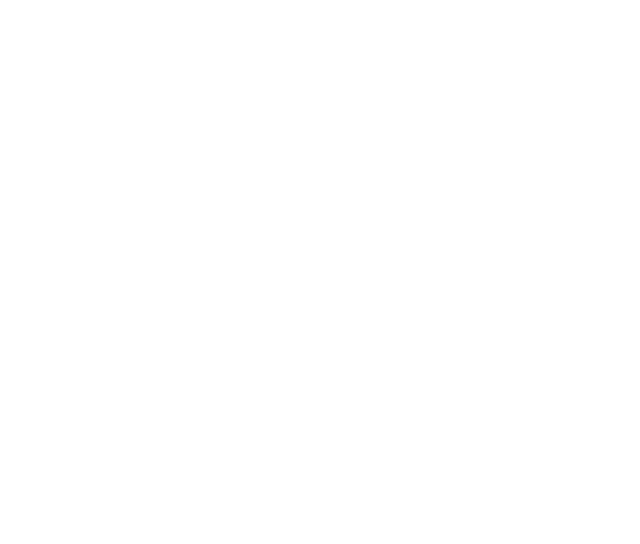
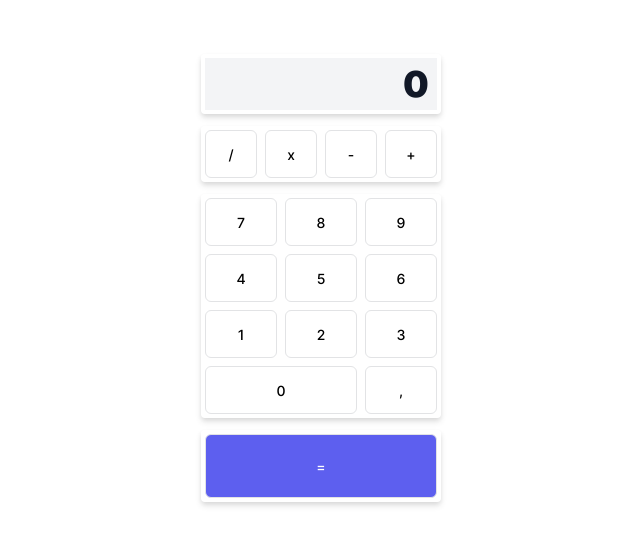
Before and after one commit to netitov/dnd-calculator, a React (Create React App) app: page / in a window 1280 px wide. Shown: the part 122-666 px from the top of the page, without its empty margins (319-959 px from the left). Built offline with nearby package versions, Linux system fonts and the light colour scheme.

Commit message:
create comp button and calculator

```diff
--- a/src/components/App/App.css
+++ b/src/components/App/App.css
@@ -1,6 +1,14 @@
+:root {
+  --box-shadow: 0px 2px 4px rgb(0 0 0 / 6%), 0px 4px 6px rgb(0 0 0 / 10%);
+}
+
 .page {
     background: #fff;
     color: #000;
     font-family: 'Inter', Arial, Helvetica, Sans-serif;
     box-sizing: border-box;
+    display: flex;
+    justify-content: center;
+    align-items: center;
+    min-height: 100vh;
   }
--- a/src/components/App/App.js
+++ b/src/components/App/App.js
@@ -1,9 +1,9 @@
-
+import Calculator from '../Calculator/Calculator';
 
 function App() {
   return (
     <div className="page">
-
+      <Calculator />
     </div>
   );
 }
--- /dev/null
+++ b/src/components/Button/Button.css
@@ -0,0 +1,22 @@
+.btn {
+  height: 48px;
+  background: #fff;
+  border: 1px solid #E2E3E5;
+  border-radius: 6px;
+  font-style: normal;
+  font-weight: 500;
+  font-size: 14px;
+  line-height: 15px;
+  padding: 0;
+}
+
+.btn_wide {
+  grid-column: 1/3;
+  width: auto;
+}
+
+.btn_color {
+  background: #5D5FEF;
+  color: #fff;
+  height: 100%;
+}
--- /dev/null
+++ b/src/components/Button/Button.js
@@ -0,0 +1,12 @@
+function Button(props) {
+
+  const btnClass = (props.value === 0) ? 'btn btn_wide'
+    : (props.value === '=') ? 'btn btn_color' : 'btn'
+  ;
+
+  return (
+    <button className={btnClass} type="button" onClick={props.onBtnClick}>{props.value}</button>
+  );
+}
+
+export default Button;
--- /dev/null
+++ b/src/components/Calculator/Calculator.css
@@ -0,0 +1,53 @@
+.calculator {
+  display: grid;
+  grid-gap: 12px;
+  width: 240px;
+}
+
+.calculator__container {
+  display: grid;
+  grid-gap: 8px;
+  justify-content: center;
+  align-items: center;
+  box-shadow: var(--box-shadow);
+  padding: 4px;
+  border-radius: 4px;
+  box-sizing: border-box;
+}
+
+.calculator__disp-cont {
+  height: 60px;
+  justify-content: inherit;
+}
+
+.calculator__disp-wrapper {
+  width: 100%;
+  height: 100%;
+  background: #F3F4F6;
+  display: flex;
+  align-items: center;
+  justify-content: flex-end;
+}
+
+.calculator__display {
+  font-weight: 800;
+  font-size: 36px;
+  line-height: 44px;
+  color: #111827;
+  margin: 0;
+  text-align: end;
+  padding-right: 8px;
+}
+
+.calculator__num-cont {
+  grid-template-columns: repeat(3, 72px);
+}
+
+.calculator__symb-cont {
+  grid-template-columns: repeat(4, 52px);
+}
+
+.calculator__equal-cont {
+  height: 72px;
+  justify-content: inherit;
+}
--- /dev/null
+++ b/src/components/Calculator/Calculator.js
@@ -0,0 +1,48 @@
+import Button from '../Button/Button';
+import { numberArr, symbolsArr } from '../../utils/constants';
+
+function Calculator(props) {
+
+
+  return (
+    <div className="calculator">
+
+      <div className="calculator__container calculator__disp-cont">
+        <div className="calculator__disp-wrapper">
+          <h1 className="calculator__display">0</h1>
+        </div>
+      </div>
+
+      <div className="calculator__container calculator__symb-cont">
+        {symbolsArr.map((i) => {
+          return (
+            <Button
+              value={i}
+              key={i}
+            />
+          )
+        })}
+      </div>
+
+      <div className="calculator__container calculator__num-cont">
+        {numberArr.map((i) => {
+          return (
+            <Button
+              value={i}
+              key={i}
+            />
+          )
+        })}
+      </div>
+
+      <div className="calculator__container calculator__equal-cont">
+        <Button
+          value="="
+        />
+      </div>
+
+    </div>
+  );
+}
+
+export default Calculator;
--- a/src/index.css
+++ b/src/index.css
@@ -1,3 +1,5 @@
 @import url(./vendor/normalize.css);
 @import url(./vendor/inter.css);
 @import url(./components/App/App.css);
+@import url(./components/Button/Button.css);
+@import url(./components/Calculator/Calculator.css);
--- /dev/null
+++ b/src/utils/constants.js
@@ -0,0 +1,2 @@
+export const numberArr = [7, 8, 9, 4, 5, 6, 1, 2, 3, 0, ','];
+export const symbolsArr = ['/', 'x', '-', '+'];
```
Also changed, not shown: 1 other file (tests, documents, lock files or other folders).
